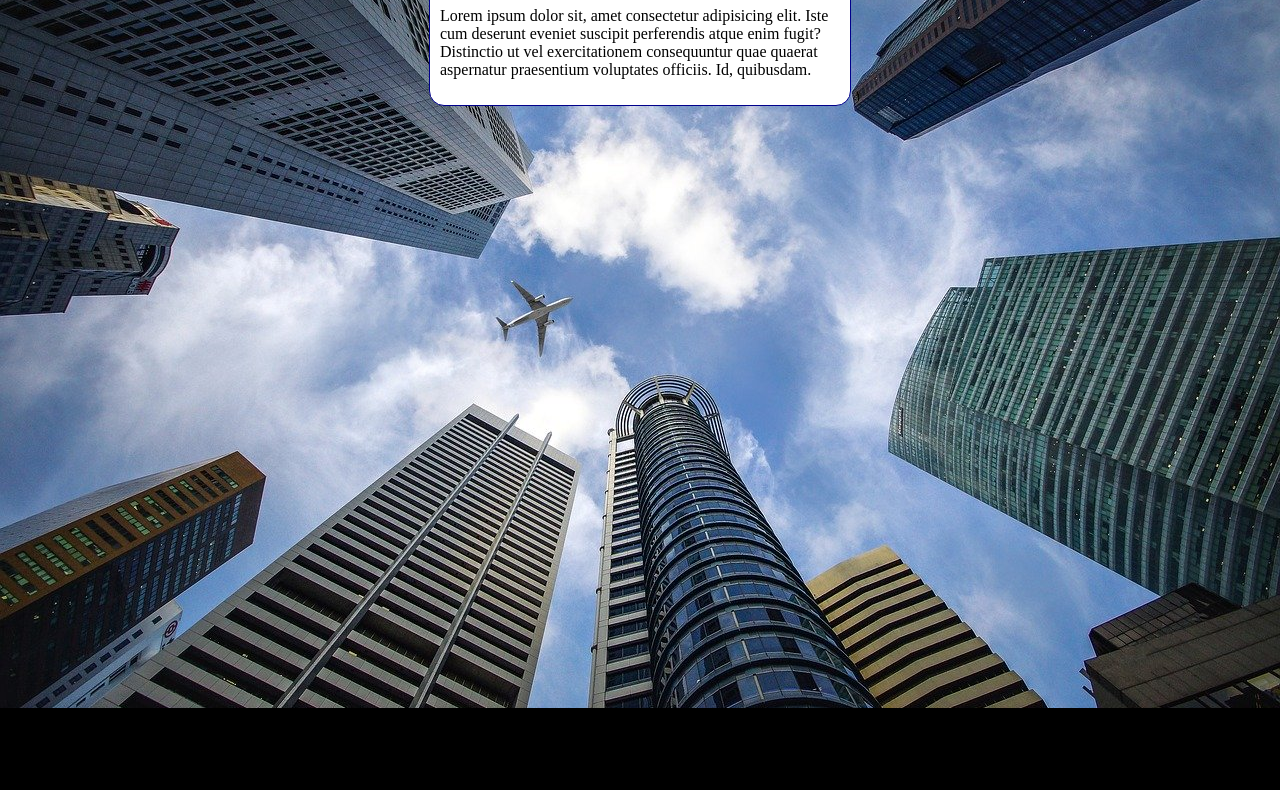
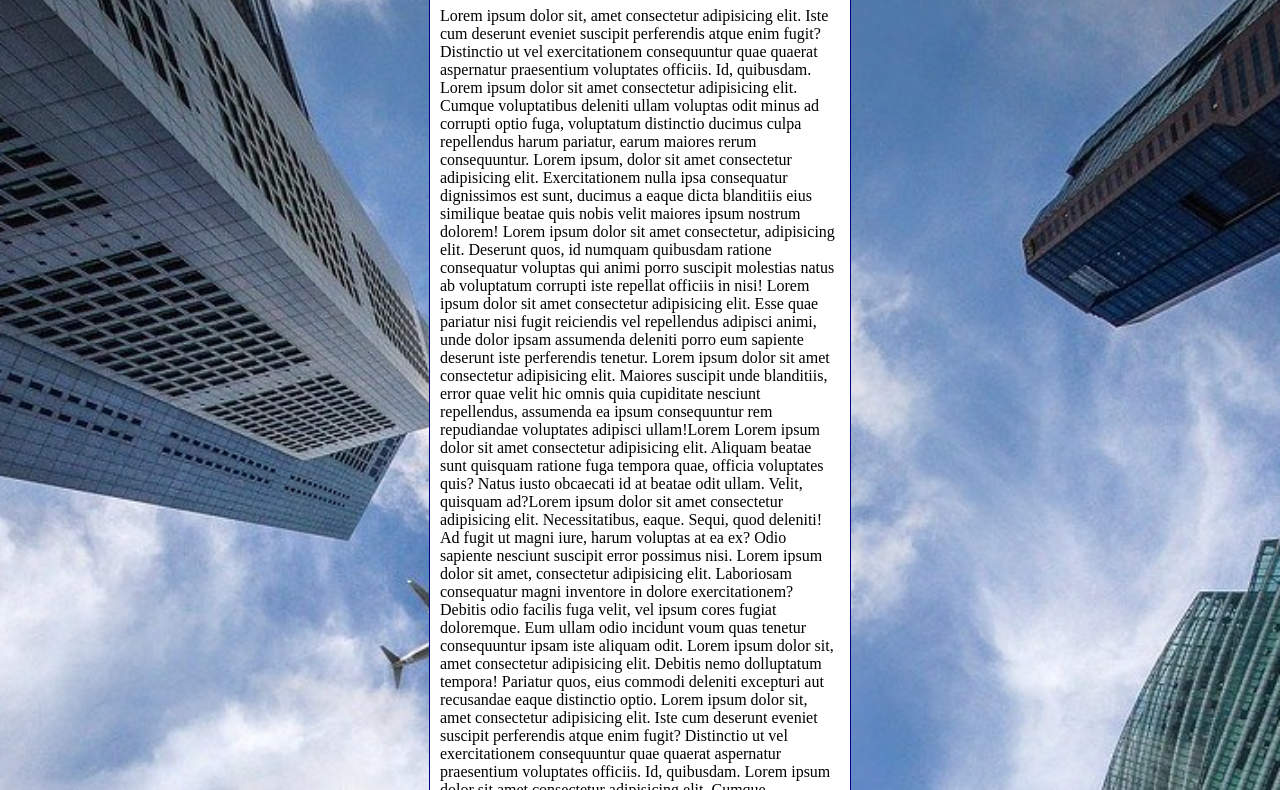
Before and after one commit to luizjuniorbraga/html-css, a plain HTML site: page Exercicios/exe022/fundo006.html in a window 1280 px wide. Shown: the part 92-882 px from the top of the page. Before the commit the page ends 800 px from the top, so only its background shows below. Drawn offline with Linux system fonts and the light colour scheme.

Commit message:
fundo 006 atualizando

```diff
--- a/Exercicios/exe022/fundo006.html
+++ b/Exercicios/exe022/fundo006.html
@@ -3,7 +3,7 @@
 <head>
     <meta charset="UTF-8">
     <meta name="viewport" content="width=device-width, initial-scale=1.0">
-    <title>Documentos</title>
+    <title>Fundo fixo de tela</title>
     <style>
         body {
             background-color: black;
@@ -27,7 +27,20 @@
 <body>
     <main>
         <h1>Teste de Imagem de Fundo</h1>
-        <p>Lorem ipsum dolor sit, amet consectetur adipisicing elit. Iste cum deserunt eveniet suscipit perferendis atque enim fugit? Distinctio ut vel exercitationem consequuntur quae quaerat aspernatur praesentium voluptates officiis. Id, quibusdam.</p>
+        <p>Lorem ipsum dolor sit, amet consectetur adipisicing elit. Iste cum deserunt eveniet suscipit perferendis atque enim fugit? Distinctio ut vel exercitationem consequuntur quae quaerat aspernatur praesentium voluptates officiis. Id, quibusdam.
+        Lorem ipsum dolor sit amet consectetur adipisicing elit. Cumque voluptatibus deleniti ullam voluptas odit minus ad corrupti optio fuga, voluptatum distinctio ducimus culpa repellendus harum pariatur, earum maiores rerum consequuntur. Lorem ipsum, dolor sit amet consectetur adipisicing elit. Exercitationem nulla ipsa consequatur dignissimos est sunt, ducimus a eaque dicta blanditiis eius similique beatae quis nobis velit maiores ipsum nostrum dolorem! Lorem ipsum dolor sit amet consectetur, adipisicing elit. Deserunt quos, id numquam quibusdam ratione consequatur voluptas qui animi porro suscipit molestias natus ab voluptatum corrupti iste repellat officiis in nisi!
+        Lorem ipsum dolor sit amet consectetur adipisicing elit. Esse quae pariatur nisi fugit reiciendis vel repellendus adipisci animi, unde dolor ipsam assumenda deleniti porro eum sapiente deserunt iste perferendis tenetur.
+        Lorem ipsum dolor sit amet consectetur adipisicing elit. Maiores suscipit unde blanditiis, error quae velit hic omnis quia cupiditate nesciunt repellendus, assumenda ea ipsum consequuntur rem repudiandae voluptates adipisci ullam!Lorem
+        Lorem ipsum dolor sit amet consectetur adipisicing elit. Aliquam beatae sunt quisquam ratione fuga tempora quae, officia voluptates quis? Natus iusto obcaecati id at beatae odit ullam. Velit, quisquam ad?Lorem ipsum dolor sit amet consectetur adipisicing elit. Necessitatibus, eaque. Sequi, quod deleniti! Ad fugit ut magni iure, harum voluptas at ea ex? Odio sapiente nesciunt suscipit error possimus nisi.
+        Lorem ipsum dolor sit amet, consectetur adipisicing elit. Laboriosam consequatur magni inventore in dolore exercitationem? Debitis odio facilis fuga velit, vel ipsum     cores fugiat doloremque. Eum ullam odio incidunt voum quas tenetur consequuntur ipsam iste aliquam odit.
+        Lorem ipsum dolor sit, amet consectetur adipisicing elit. Debitis nemo dolluptatum tempora! Pariatur quos, eius commodi deleniti excepturi aut recusandae eaque distinctio optio. Lorem ipsum dolor sit, amet consectetur adipisicing elit. Iste cum deserunt eveniet suscipit perferendis atque enim fugit? Distinctio ut vel exercitationem consequuntur quae quaerat aspernatur praesentium voluptates officiis. Id, quibusdam.
+        Lorem ipsum dolor sit amet consectetur adipisicing elit. Cumque voluptatibus deleniti ullam voluptas odit minus ad corrupti optio fuga, voluptatum distinctio ducimus culpa repellendus harum pariatur, earum maiores rerum consequuntur. Lorem ipsum, dolor sit amet consectetur adipisicing elit. Exercitationem nulla ipsa consequatur dignissimos est sunt, ducimus a eaque dicta blanditiis eius similique beatae quis nobis velit maiores ipsum nostrum dolorem! Lorem ipsum dolor sit amet consectetur, adipisicing elit. Deserunt quos, id numquam quibusdam ratione consequatur voluptas qui animi porro suscipit molestias natus ab voluptatum corrupti iste repellat officiis in nisi!
+        Lorem ipsum dolor sit amet consectetur adipisicing elit. Esse quae pariatur nisi fugit reiciendis vel repellendus adipisci animi, unde dolor ipsam assumenda deleniti porro eum sapiente deserunt iste perferendis tenetur.
+        Lorem ipsum dolor sit amet consectetur adipisicing elit. Maiores suscipit unde blanditiis, error quae velit hic omnis quia cupiditate nesciunt repellendus, assumenda ea ipsum consequuntur rem repudiandae voluptates adipisci ullam!Lorem
+        Lorem ipsum dolor sit amet consectetur adipisicing elit. Aliquam beatae sunt quisquam ratione fuga tempora quae, officia voluptates quis? Natus iusto obcaecati id at beatae odit ullam. Velit, quisquam ad?Lorem ipsum dolor sit amet consectetur adipisicing elit. Necessitatibus, eaque. Sequi, quod deleniti! Ad fugit ut magni iure, harum voluptas at ea ex? Odio sapiente nesciunt suscipit error possimus nisi.
+        Lorem ipsum dolor sit amet, consectetur adipisicing elit. Laboriosam consequatur magni inventore in dolore exercitationem? Debitis odio facilis fuga velit, vel ipsum     cores fugiat doloremque. Eum ullam odio incidunt voum quas tenetur consequuntur ipsam iste aliquam odit.
+        Lorem ipsum dolor sit, amet consectetur adipisicing elit. Debitis nemo dolluptatum tempora! Pariatur quos, eius commodi deleniti excepturi aut recusandae eaque distinctio optio.
+        </p>
     </main>
 </body>
 </html>
```
